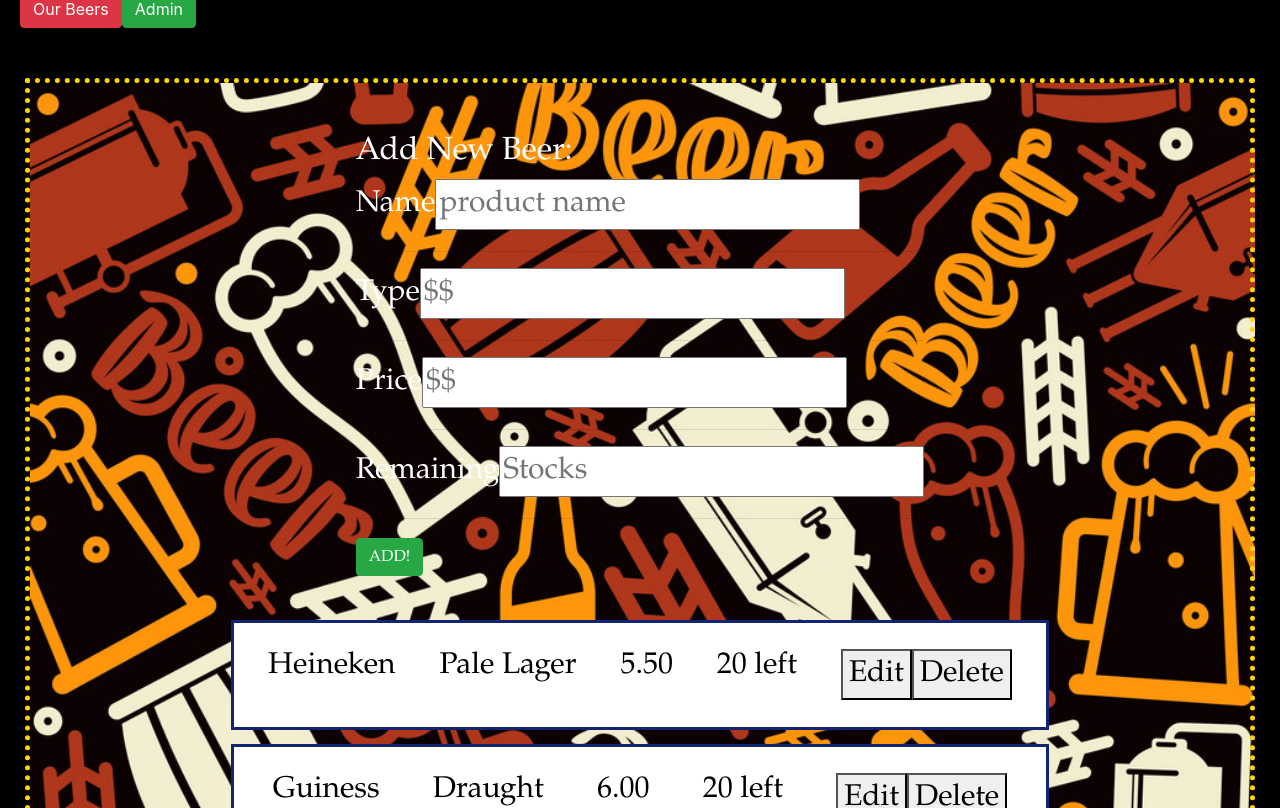
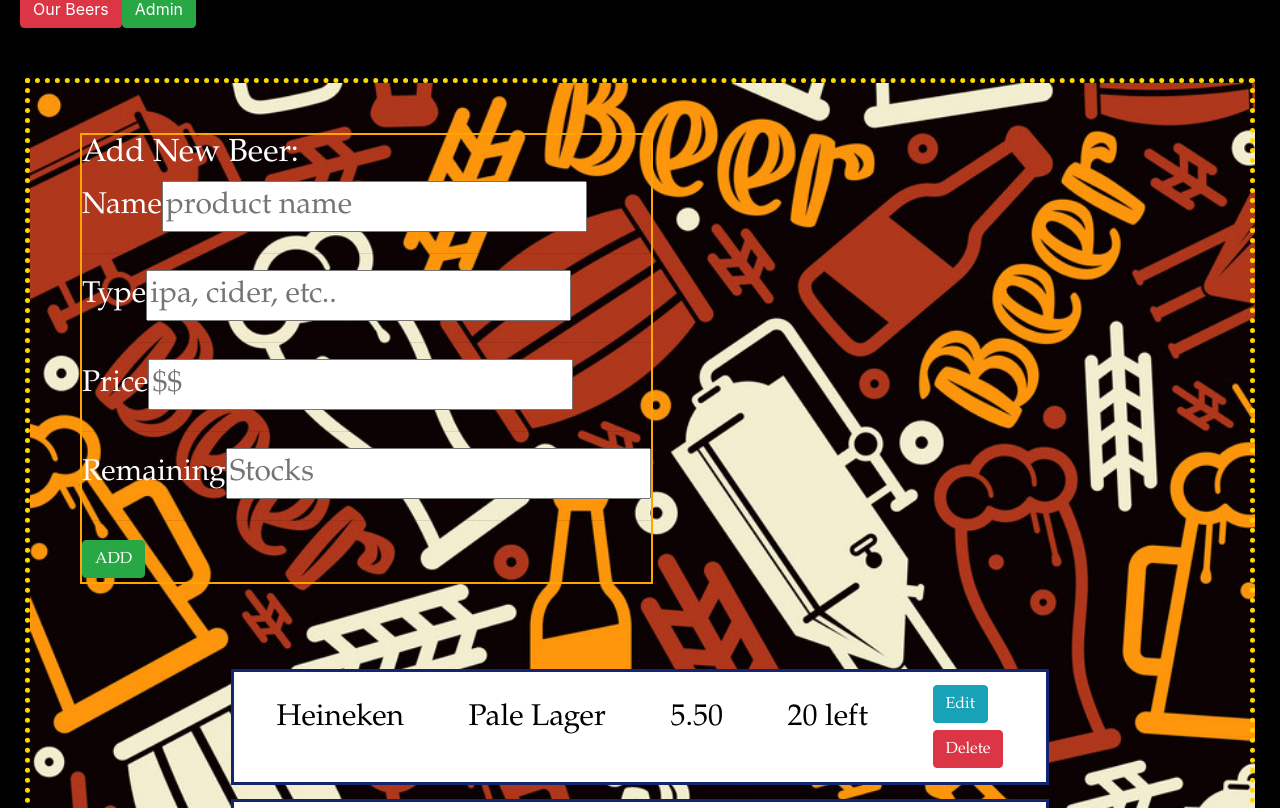
Before and after one commit to moliver05/FundMe-2.0, a React app: page /#/admin in a window 1280 px wide. Shown: the part 872-1680 px from the top of the page. Built offline with nearby package versions, Linux system fonts and the light colour scheme.

Commit message:
fixing bugs

```diff
--- a/src/components/Admin.jsx
+++ b/src/components/Admin.jsx
@@ -10,23 +10,29 @@ function Admin(props) {
     display: 'flex',
     flexFlow: 'column nowrap'
   };
-  let optionalContent = null;
+  var optionalContent = null;
   if (props.selectedBeer != null) {
-    optionalContent = <EditBeer selectedBeer={props.beerList[props.selectedBeer]} startEdit={props.startEdit}/>;
+    optionalContent =
+    <EditBeer
+    selectedBeer={props.beerList[props.selectedBeer]} startEdit={props.startEdit}/>;
   }
   return(
     <div style={adminStyle}>
-      <div style={{display:'flex',justifyContent:'space-around', width:'100%',marginBottom:'40px'}}>
+      <div style={{display:'flex',
+      width:'100%',
+      marginBottom:'40px',
+      color: 'white'}}>
         <NewBeer addBeer={props.addBeer}/>
-        {optionalContent}
       </div>
+      {optionalContent}
+      <br/>
       <BeerList
         beerList={props.beerList}
         currentRouterPath={props.currentRouterPath}
         onBeerSelection={props.onBeerSelection}
         onBeerDelete={props.onBeerDelete}
         selectedBeer={props.selectedBeer}
-        startEdit={props.startEdit}
+        onBeerEdit={props.onBeerEdit}
         />
     </div>
   );
@@ -39,8 +45,8 @@ Admin.propTypes = {
   addBeer: PropTypes.func,
   onBeerDelete: PropTypes.func.isRequired,
   onBeerSelection: PropTypes.func.isRequired,
+  onBeerEdit: PropTypes.func,
   selectedBeer: PropTypes.string,
-  startEdit: PropTypes.func
 };
 
 
--- a/src/components/App.jsx
+++ b/src/components/App.jsx
@@ -95,9 +95,9 @@ handleAddNewBeer(newBeer){
     this.setState({masterBeerStock: newMasterBeerStock});
   }
 
-handleEditBeer(editBeer){
+handleEditBeer(editedBeer){
   let newMasterBeerStock = Object.assign({}, this.state.masterBeerStock, {
-    [this.state.selectedBeer]: editBeer });
+    [this.state.selectedBeer]: editedBeer });
   this.setState({masterBeerStock: newMasterBeerStock});
 }
 
@@ -136,8 +136,8 @@ render(){
               addBeer={this.handleAddNewBeer}
               onBeerSelection={this.handleBeerSelection}
               onBeerDelete={this.handleDeleteBeer}
-              selectedBeer={this.state.selectedbeer}
-              editBeer={this.handleEditBeer}/>
+              selectedBeer={this.state.selectedBeer}
+              onBeerEdit={this.handleEditBeer}/>
               } />
           }/>
           <Route component={Error404} />
--- a/src/components/BeerList.jsx
+++ b/src/components/BeerList.jsx
@@ -26,6 +26,7 @@ function BeerList(props){
         onBeerSelection={props.onBeerSelection}
         onBeerDelete={props.onBeerDelete}
         onBeerReduce = {props.onBeerReduce}
+        onBeerEdit = {props.onBeerEdit}
         />;
       })}
     </div>
@@ -36,7 +37,9 @@ BeerList.propTypes = {
   beerStock: PropTypes.object,
   currentRouterPath: PropTypes.string,
   onBeerSelection: PropTypes.func,
-  onBeerDelete: PropTypes.func
+  onBeerDelete: PropTypes.func,
+  onBeerEdit: PropTypes.func,
+  onBeerSelection: PropTypes.func,
 };
 
 export default BeerList;
--- a/src/components/BeerPage.jsx
+++ b/src/components/BeerPage.jsx
@@ -44,7 +44,7 @@ function Beer(props) {
     alignItems: 'center',
     minHeight: '110px',
     marginBottom: '14px',
-    padding: '0px 12px',
+    padding: '10px',
   };
 
   const adminBeer =
@@ -62,8 +62,8 @@ function Beer(props) {
         <p>{props.remaining} left</p>
       </div>
       <div className="designTwo">
-        <button onClick={() => { props.onBeerSelection(props.beerId); }}>Edit</button>
-        <button onClick={()=> {props.onBeerDelete(props.beerId)}}>Delete</button>
+        <button className="btn btn-info" onClick={() => { props.onBeerSelection(props.beerId); }}>Edit</button> <br/>
+        <button className="btn btn-danger" onClick={()=> {props.onBeerDelete(props.beerId)}}>Delete</button>
       </div>
     </div>;
 
@@ -82,7 +82,7 @@ function Beer(props) {
         <p>{props.remaining} Left</p>
       </div>
       <div className="designTwo">
-        <button onClick={()=> {props.onBeerReduce(props.beerId)}}>Order</button>
+        <button className="btn btn-primary" onClick={()=> {props.onBeerReduce(props.beerId)}}>Order</button>
       </div>
     </div>;
 
--- a/src/components/EditBeer.jsx
+++ b/src/components/EditBeer.jsx
@@ -2,6 +2,12 @@ import React from 'react';
 import PropTypes from 'prop-types';
 
 function EditBeer(props) {
+
+  var styles = {
+    color: 'white',
+    border: '2px solid orange',
+    widith: '100%'
+  }
 
   let _name = null;
   let _price = null;
@@ -10,7 +16,7 @@ function EditBeer(props) {
 
   function handleEditBeer(event) {
     event.preventDefault();
-    props.editBeer({name: _name.value,
+    props.onBeerEdit({name: _name.value,
                       type: _type.value,
                       price: _price.value,
                       remaining: _remaining.value});
@@ -21,13 +27,13 @@ function EditBeer(props) {
   };
 
   return (
-    <div>
+    <div style={styles}>
        <form onSubmit={handleEditBeer}>
        <h2>Edit</h2>
         <label>Name</label><input
           type='text'
           id='name'
-          placeholder={props.currentBeer.name}
+          placeholder={props.selectedBeer.name}
           ref={(input) => {_name = input;}} />
         <br />
         <hr />
@@ -36,7 +42,7 @@ function EditBeer(props) {
         <input
           type='text'
           id='type'
-          placeholder={props.currentBeer.type}
+          placeholder={props.selectedBeer.type}
           ref={(input) => {_type = input;}} />
         <br />
         <hr />
@@ -45,7 +51,7 @@ function EditBeer(props) {
         <input
           type='text'
           id='price'
-          placeholder={props.currentBeer.price}
+          placeholder={props.selectedBeer.price}
           ref={(input) => {_price = input;}} />
         <br />
         <hr />
@@ -54,7 +60,7 @@ function EditBeer(props) {
         <input
           type='text'
           id='remaining'
-          placeholder={props.currentBeer.remaining}
+          placeholder={props.selectedBeer.remaining}
           ref={(input) => {_remaining = input;}}  />
         <br />
         <hr />
@@ -64,8 +70,8 @@ function EditBeer(props) {
   );
 }
 EditBeer.propTypes = {
-  currentBeer: PropTypes.object,
-  editBeer: PropTypes.func,
+  selectedBeer: PropTypes.object,
+  onBeerEdit: PropTypes.func,
 };
 
 export default EditBeer;
--- a/src/components/NewBeer.jsx
+++ b/src/components/NewBeer.jsx
@@ -6,6 +6,7 @@ function NewBeer(props) {
 
   var styles={
     color: 'white',
+    border: '2px solid orange'
 
   }
   let _name = null;
@@ -39,7 +40,7 @@ function NewBeer(props) {
       <label>Type</label>
         <input
           type='text'
-          placeholder='$$'
+          placeholder='ipa, cider, etc..'
           ref={(input) => {_type = input;}} />
         <br />
         <hr />
@@ -54,12 +55,12 @@ function NewBeer(props) {
 
         <label>Remaining</label>
         <input
-          type='text'
+          type='number'
           placeholder='Stocks'
           ref={(input) => {_remaining = input;}}  />
         <br />
         <hr />
-        <button className="btn btn-success" type='submit'>ADD!</button>
+        <button className="btn btn-success" type='submit'>ADD</button>
       </form>
     </div>
   );
```
